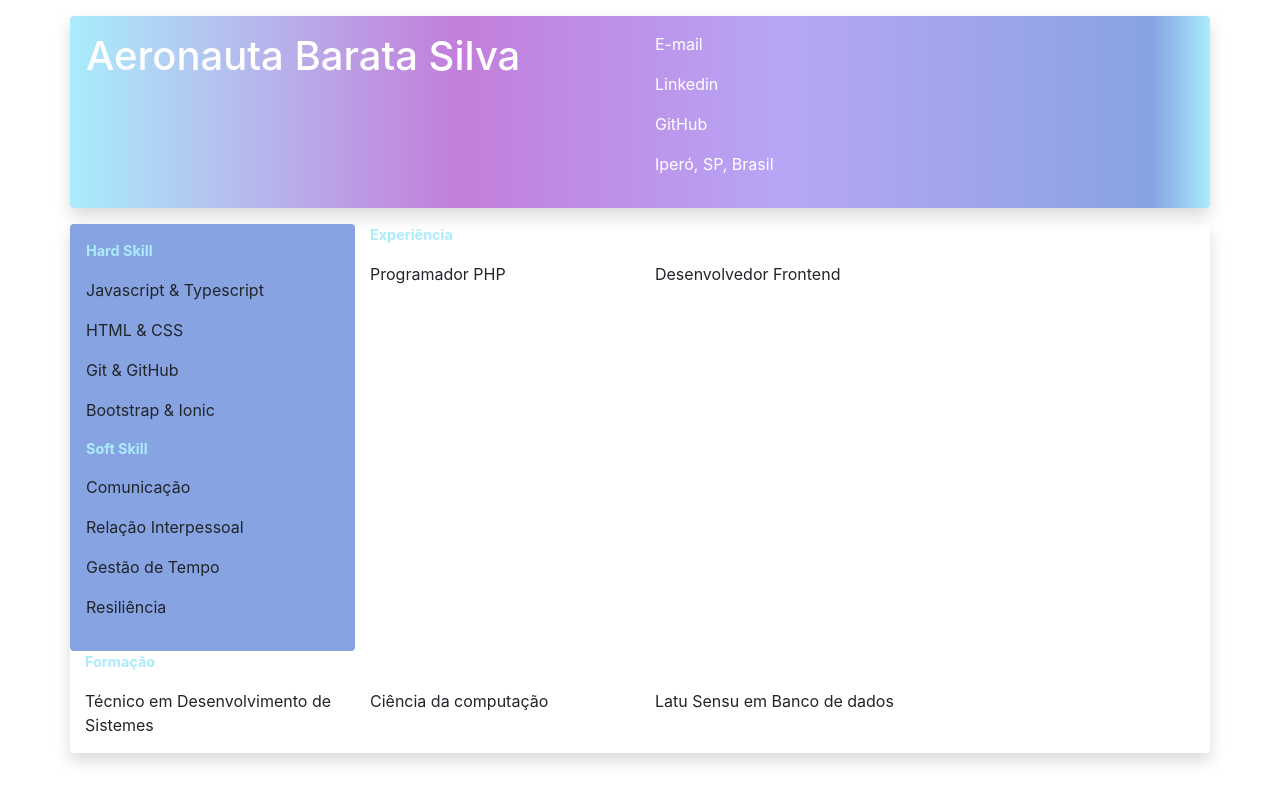
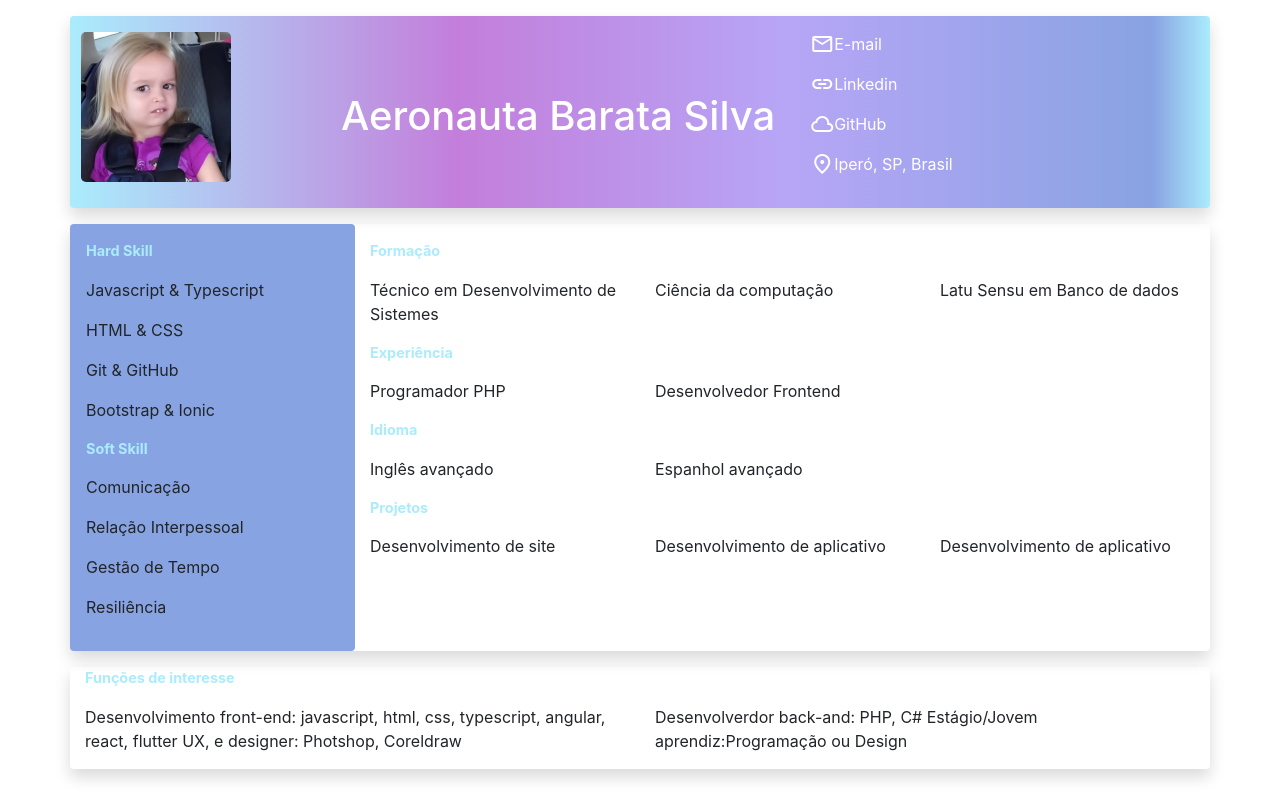
Before and after one commit to Gioh0/3DSipero__curriculo, a plain HTML site: page index.html in a window 1280 px wide. Drawn offline with nearby package versions, Linux system fonts and the light colour scheme.

Commit message:
Giovanna

```diff
--- a/assets/CSS/main.css
+++ b/assets/CSS/main.css
@@ -1,5 +1,11 @@
 *{
  /* outline: 1px dashed lightcoral; */ */
+}
+#img{
+    width: 150px;
+    height: 150px;
+    margin-right: 90px;
+    margin-left: 10px;border-radius: 5px;
 }
 
 :root {
--- a/index.html
+++ b/index.html
@@ -14,6 +14,7 @@
         crossorigin="anonymous"></script>
     <!-- Import do Meu CSS -->
     <link rel="stylesheet" href="./assets/css/main.css">
+    <link rel="stylesheet" href="https://fonts.googleapis.com/css2?family=Material+Symbols+Outlined:opsz,wght,FILL,GRAD@48,400,0,0" />
 </head>
 
 <body>
@@ -21,22 +22,41 @@
 
     <div class="container header mt-3 shadow rounded p-3">
         <div class="row">
-            <div class="col-6" d-flex justify-content-center align-items-center>
+            <img id="img" src="./assets/1632607139129.webp" alt="">
+            <div class="col-5 mt-3 d-flex justify-content-center align-items-center">
+
                 <h1 class="header__title">Aeronauta Barata Silva</h1>
             </div>
-            <div class="col-6">
+            <div class="col-4">
                 <div class="row">
-                    <div class="col-12">
-                        <p class="header__social-icons">E-mail</p>
+                    <div class="col-4">
+                        <p class="header__social-icons d-flex align-items-center">
+                            <span class="material-symbols-outlined">
+                                mail
+                                </span>
+                            E-mail
+                        </p>
                     </div>
                     <div class="col-12">
-                        <p class="header__social-icons"> Linkedin </p>
+                        <p  class="header__social-icons  d-flex align-items-center">
+                            <span class="material-symbols-outlined">
+                                link
+                                </span>
+                            Linkedin </p>
                     </div>
                     <div class="col-12">
-                        <p class="header__social-icons">GitHub</p>
+                        <p class="header__social-icons  d-flex align-items-center">
+                            <span class="material-symbols-outlined">
+                                cloud
+                                </span>
+                            GitHub</p>
                     </div>
                     <div class="col-12">
-                        <p class="header__social-icons">Iperó, SP, Brasil</p>
+                        <p class="header__social-icons  d-flex align-items-center">
+                            <span class="material-symbols-outlined">
+                                location_on
+                                </span>
+                            Iperó, SP, Brasil</p>
                     </div>
                 </div>
             </div>
@@ -60,20 +80,7 @@
                 <p class="skills__label">Gestão de Tempo</p>
                 <p class="skills__label">Resiliência</p>
             </div>
-            <div class="col-9 skills__right-column">
-                <div class="row">
-                    <div class="col-12">
-                        <p class="skills__title">Experiência</p>
-                    </div>
-                    <div class="col-4">
-                        <p class="skills__description">Programador PHP</p>
-                    </div>
-                    <div class="col-4">
-                        <p class="skills__description">Desenvolvedor Frontend</p>
-                    </div>
-                </div>
-            </div>
-            <div class="col-9 skills__right-column">
+            <div class="col-9 skills__right-column mt-3">
                 <div class="row">
                     <div class="col-12">
                         <p class="skills__title">Formação</p>
@@ -88,6 +95,66 @@
                         <p class="skills__description">Latu Sensu em Banco de dados</p>
                     </div>
                 </div>
+
+                <div class="row">
+                    <div class="col-12">
+                        <p class="skills__title">Experiência</p>
+                    </div>
+                    <div class="col-4">
+                        <p class="skills__description">Programador PHP</p>
+                    </div>
+                    <div class="col-4">
+                        <p class="skills__description">Desenvolvedor Frontend</p>
+                    </div>
+                </div>
+                <div class="row">
+                    <div class="col-12">
+                        <p class="skills__title">Idioma</p>
+                    </div>
+                    <div class="col-4">
+                        <p class="skills__description">Inglês avançado</p>
+                    </div>
+                    <div class="col-4">
+                        <p class="skills__description">Espanhol avançado</p>
+                    </div>
+                </div>
+
+
+                <div class="row">
+                    <div class="col-12">
+                        <p class="skills__title">Projetos </p>
+                    </div>
+                    <div class="col-4">
+                        <p class="skills__description">Desenvolvimento de site</p>
+                    </div>
+                    <div class="col-4">
+                        <p class="skills__description">Desenvolvimento de aplicativo</p>
+                    </div>
+                    <div class="col-4">
+                        <p class="skills__description">Desenvolvimento de aplicativo</p>
+                    </div>
+                </div>
             </div>
         </div>
+
     </div>
+    <div class="container skills mt-3 rounded shadow">
+        <div class="row">
+            <div class="col-12">
+                <p class="skills__title">Funções de interesse</p>
+            </div>
+            <div class="col-6">
+                <p class="skills__description">Desenvolvimento front-end: javascript, html, css, typescript, angular,
+                    react,
+                    flutter UX, e designer: Photshop, Coreldraw </p>
+            </div>
+            <div class="col-6">
+                <p class="skills__description">Desenvolverdor back-and: PHP, C# Estágio/Jovem aprendiz:Programação ou
+                    Design
+                </p>
+            </div>
+        </div>
+
+
+    </div>
+    </div>
```
Also changed, not shown: assets/1632607139129.webp (added).
